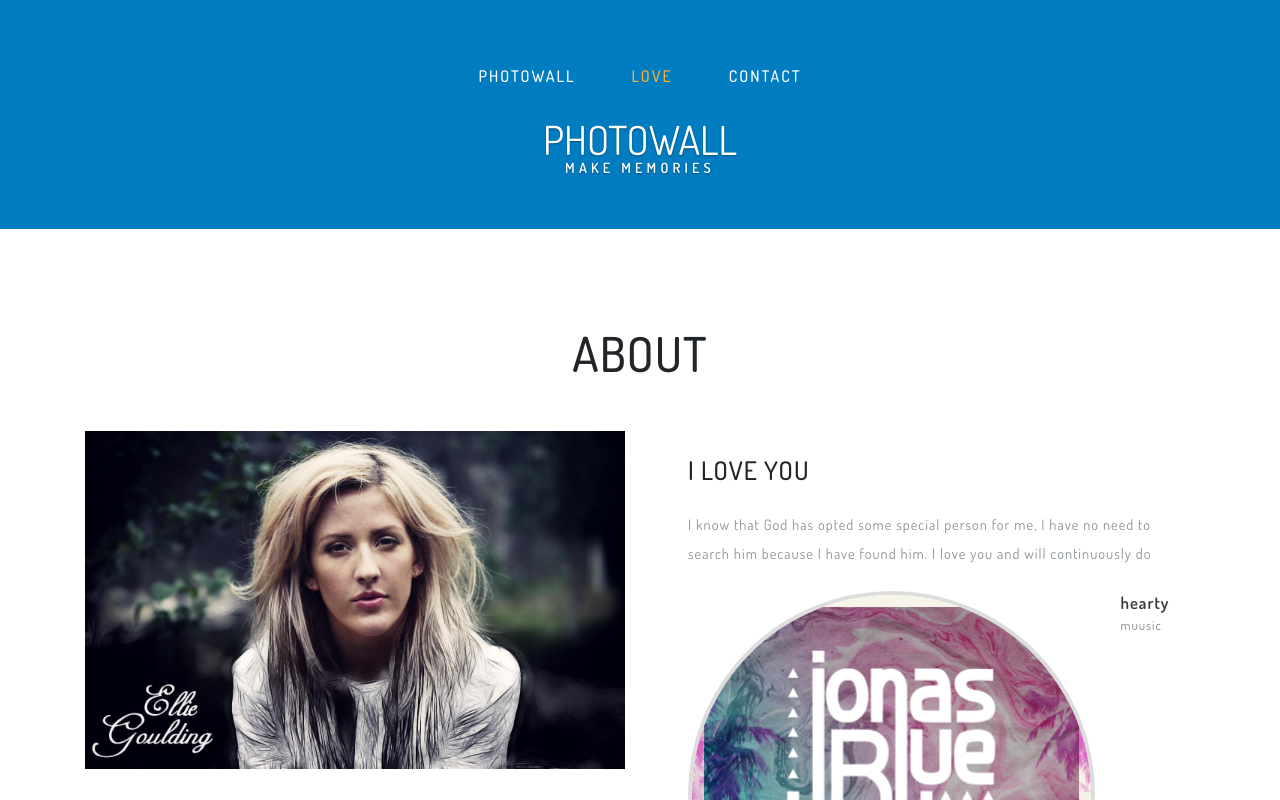
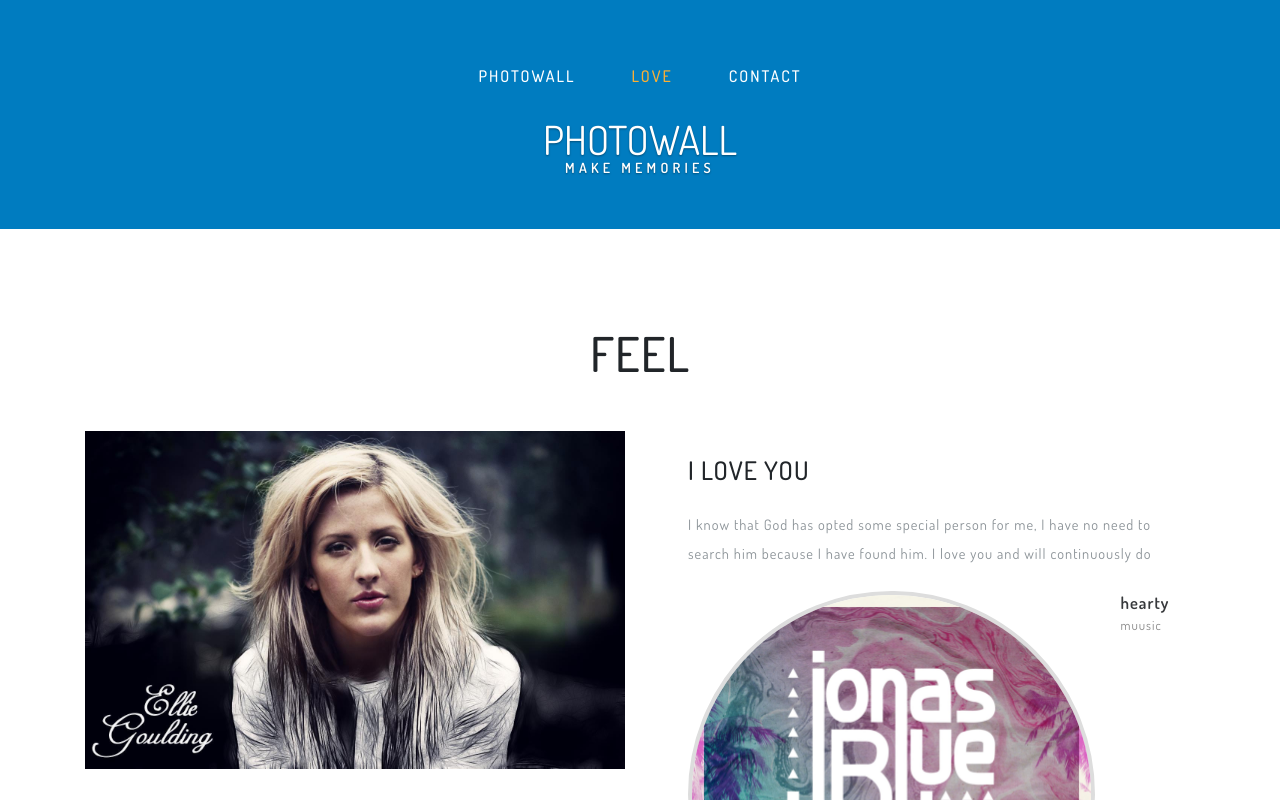
Before and after one commit to loveeliebe/website8, a plain HTML site: page about.html in a window 1280 px wide. Shown: the top 800 px of the page. Drawn offline with Linux system fonts and the light colour scheme.

Commit message:
Update about.html

```diff
--- a/about.html
+++ b/about.html
@@ -1,9 +1,4 @@
-<!--
-Author: W3layouts
-Author URL: http://w3layouts.com
-License: Creative Commons Attribution 3.0 Unported
-License URL: http://creativecommons.org/licenses/by/3.0/
--->
+
 
 <!DOCTYPE html>
 <html lang="zxx">
@@ -81,7 +76,7 @@ License URL: http://creativecommons.org/licenses/by/3.0/
     <section class="banner-bottom-w3layouts py-lg-5 py-md-5 py-3">
         <div class="container">
             <div class="inner-sec-w3ls py-lg-5 py-3">
-                 <h2 class="title-wthree text-center mb-lg-5 mb-3">About</h2>
+                 <h2 class="title-wthree text-center mb-lg-5 mb-3">feel</h2>
                 <div class="row">
                     <div class="col-lg-6 about-img" data-aos="flip-right">
                         <img class="img-fluid" src="images/ab.jpg" alt="">
@@ -144,14 +139,7 @@ License URL: http://creativecommons.org/licenses/by/3.0/
     </script>
     <script>
         $(document).ready(function() {
-            /*
-            						var defaults = {
-            							  containerID: 'toTop', // fading element id
-            							containerHoverID: 'toTopHover', // fading element hover id
-            							scrollSpeed: 1200,
-            							easingType: 'linear'
-            						 };
-            						*/
+
 
             $().UItoTop({
                 easingType: 'easeOutQuart'
```
